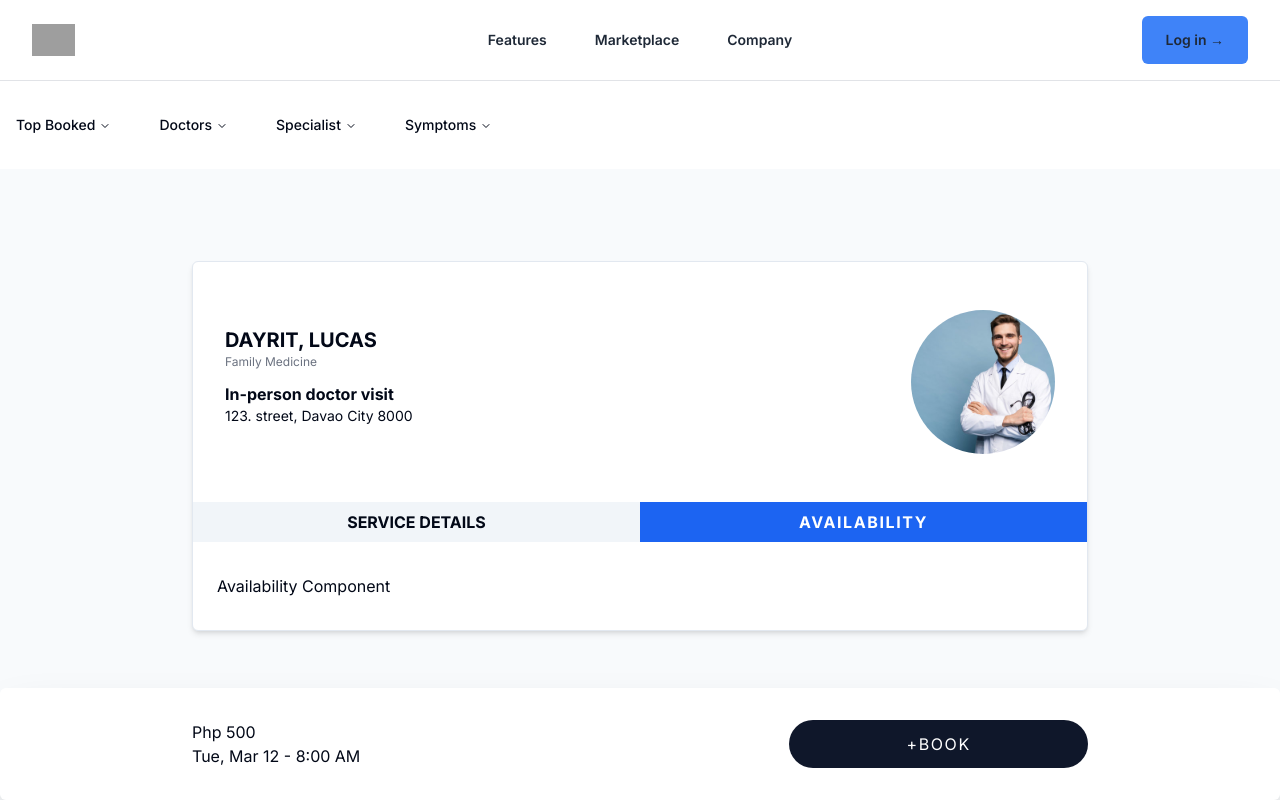
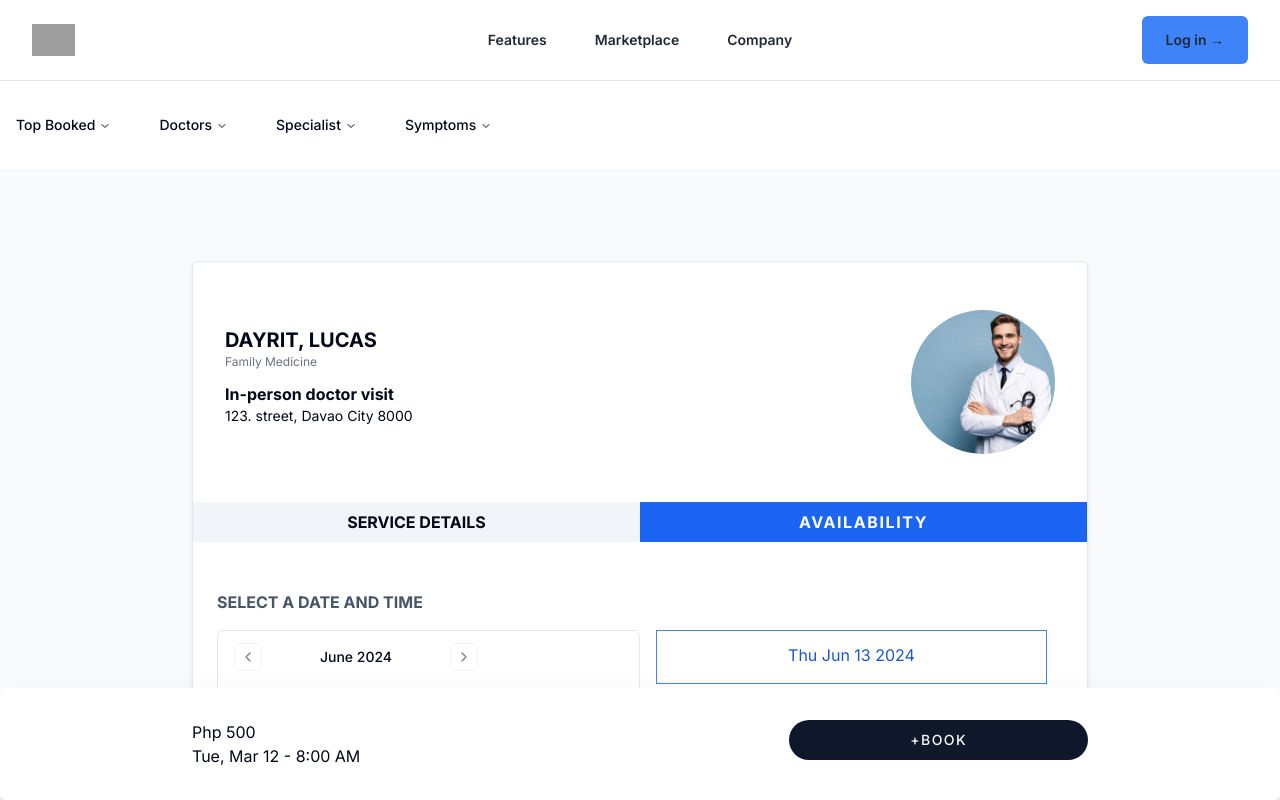
Before and after one commit to dinesdayrit/medical-app-Next-TS, a Next.js app: page /doctor/1 in a window 1280 px wide. Both pictures are taken after a click on the button "AVAILABILITY". Shown: the top 800 px of the page. Built offline with nearby package versions, Linux system fonts and the light colour scheme; grey boxes are pictures that could not be loaded.

Commit message:
feat: add calendar and time on availabilty in doctors detail section

```diff
--- a/app/(front)/doctor/[slug]/page.tsx
+++ b/app/(front)/doctor/[slug]/page.tsx
@@ -1,4 +1,5 @@
 import DoctorDetails from '@/components/DoctorDetails'
+import { Button } from '@/components/ui/button'
 import Image from 'next/image'
 import React from 'react'
 
@@ -31,7 +32,7 @@
         <p>Php 500</p>
         <p>Tue, Mar 12 - 8:00 AM</p>
         </div>
-        <button className="bg-slate-900 tracking-widest rounded-full text-white text-center w-1/3">+BOOK</button>
+        <Button className=" tracking-widest rounded-full w-1/3">+BOOK</Button>
         </div>
        </div>
     </div>
--- /dev/null
+++ b/components/Availability.tsx
@@ -0,0 +1,81 @@
+"use client"
+
+import * as React from "react"
+
+import { Calendar } from "@/components/ui/calendar"
+import { Button } from "./ui/button"
+
+export function Availability() {
+  const [date, setDate] = React.useState<Date | undefined>(new Date())
+  const formattedDate = `${date ?.toString().split(" ").slice(0, 4).join(" ")}`
+
+  const timeStamp =[
+    {
+        time: "8:30",
+        period: "am"
+    },
+    {
+        time: "9:00",
+        period: "am"
+    },
+    {
+        time: "9:30",
+        period: "am"
+    },
+    {
+        time: "10:00",
+        period: "am"
+    },
+    {
+        time: "10:30",
+        period: "am"
+    },
+    {
+        time: "1:00",
+        period: "pm"
+    },
+    {
+        time: "1:30",
+        period: "pm"
+    },
+    {
+        time: "2:00",
+        period: "pm"
+    },
+    {
+        time: "2:30",
+        period: "pm"
+    },
+]
+
+
+  return (
+    <div>
+        <h2 className="font-bold py-4 font-xl text-slate-600 uppercase">Select a Date and Time</h2>
+        <div className="grid grid-cols-2">
+        <div className="sm:col-span-1 col-span-full">
+        <Calendar
+        mode="single"
+        selected={date}
+        onSelect={setDate}
+        className="rounded-md border"
+        />
+        </div>
+        <div className="sm:col-span-1 col-span-full">
+            <div className="px-4">
+            <h2 className="pb-4 text-blue-700 text-center py-3 px-4 border border-blue-500">{formattedDate}</h2>
+            <div className="py-3 grid grid-cols-2 gap-2">
+            {
+                timeStamp.map((item, i)=>{
+                    return <Button key={i} className="bg-blue-600 rounded-none text-sm text-center text-white p-2">
+                        {item.time}{item.period}
+                    </Button>
+                })
+            }
+            </div>
+            </div>
+        </div>
+        </div>
+    </div>
+  )
+}
--- a/components/DoctorDetails.tsx
+++ b/components/DoctorDetails.tsx
@@ -1,6 +1,7 @@
 "use client"
 
 import { useState } from "react"
+import { Availability } from "./Availability";
 
 export default function DoctorDetails() {
   const [ isActive, setIsActive ] = useState('services');
@@ -26,9 +27,7 @@
             Service Details Component
           </div>
         ):(
-          <div>
-          Availability Component
-        </div>
+          <Availability />
         )}
 
 
--- /dev/null
+++ b/components/ui/calendar.tsx
@@ -0,0 +1,66 @@
+"use client"
+
+import * as React from "react"
+import { ChevronLeft, ChevronRight } from "lucide-react"
+import { DayPicker } from "react-day-picker"
+
+import { cn } from "@/lib/utils"
+import { buttonVariants } from "@/components/ui/button"
+
+export type CalendarProps = React.ComponentProps<typeof DayPicker>
+
+function Calendar({
+  className,
+  classNames,
+  showOutsideDays = true,
+  ...props
+}: CalendarProps) {
+  return (
+    <DayPicker
+      showOutsideDays={showOutsideDays}
+      className={cn("p-3", className)}
+      classNames={{
+        months: "flex flex-col sm:flex-row space-y-4 sm:space-x-4 sm:space-y-0",
+        month: "space-y-4",
+        caption: "flex justify-center pt-1 relative items-center",
+        caption_label: "text-sm font-medium",
+        nav: "space-x-1 flex items-center",
+        nav_button: cn(
+          buttonVariants({ variant: "outline" }),
+          "h-7 w-7 bg-transparent p-0 opacity-50 hover:opacity-100"
+        ),
+        nav_button_previous: "absolute left-1",
+        nav_button_next: "absolute right-1",
+        table: "w-full border-collapse space-y-1",
+        head_row: "flex",
+        head_cell:
+          "text-muted-foreground rounded-md w-9 font-normal text-[0.8rem]",
+        row: "flex w-full mt-2",
+        cell: "h-9 w-9 text-center text-sm p-0 relative [&:has([aria-selected].day-range-end)]:rounded-r-md [&:has([aria-selected].day-outside)]:bg-accent/50 [&:has([aria-selected])]:bg-accent first:[&:has([aria-selected])]:rounded-l-md last:[&:has([aria-selected])]:rounded-r-md focus-within:relative focus-within:z-20",
+        day: cn(
+          buttonVariants({ variant: "ghost" }),
+          "h-9 w-9 p-0 font-normal aria-selected:opacity-100"
+        ),
+        day_range_end: "day-range-end",
+        day_selected:
+          "bg-primary text-primary-foreground hover:bg-primary hover:text-primary-foreground focus:bg-primary focus:text-primary-foreground",
+        day_today: "bg-accent text-accent-foreground",
+        day_outside:
+          "day-outside text-muted-foreground opacity-50 aria-selected:bg-accent/50 aria-selected:text-muted-foreground aria-selected:opacity-30",
+        day_disabled: "text-muted-foreground opacity-50",
+        day_range_middle:
+          "aria-selected:bg-accent aria-selected:text-accent-foreground",
+        day_hidden: "invisible",
+        ...classNames,
+      }}
+      components={{
+        IconLeft: ({ ...props }) => <ChevronLeft className="h-4 w-4" />,
+        IconRight: ({ ...props }) => <ChevronRight className="h-4 w-4" />,
+      }}
+      {...props}
+    />
+  )
+}
+Calendar.displayName = "Calendar"
+
+export { Calendar }
--- a/package.json
+++ b/package.json
@@ -15,10 +15,12 @@
     "@radix-ui/react-slot": "^1.0.2",
     "class-variance-authority": "^0.7.0",
     "clsx": "^2.1.1",
+    "date-fns": "^3.6.0",
     "flowbite-react": "^0.9.0",
     "lucide-react": "^0.394.0",
     "next": "14.2.4",
     "react": "^18",
+    "react-day-picker": "^8.10.1",
     "react-dom": "^18",
     "react-multi-carousel": "^2.8.5",
     "react-text-transition": "^3.1.0",
```
Also changed, not shown: 1 other file (tests, documents, lock files or other folders).
